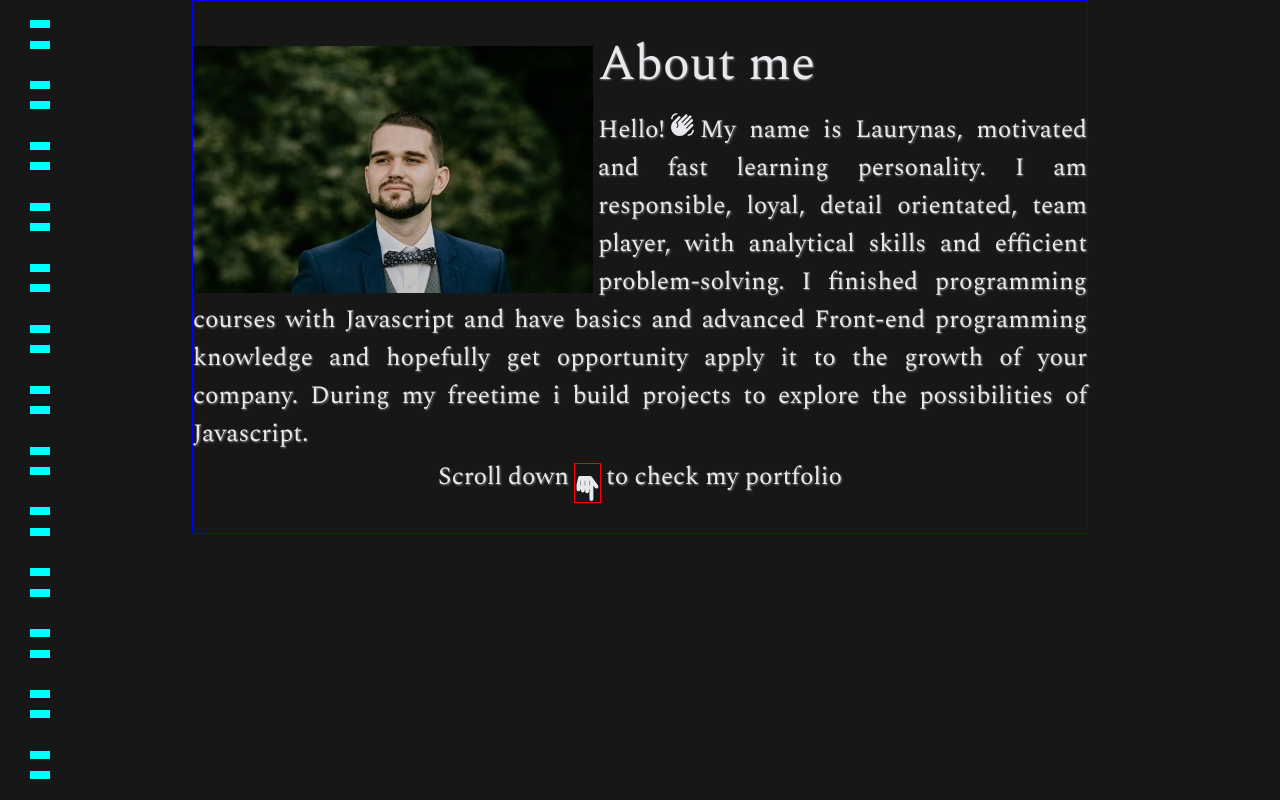
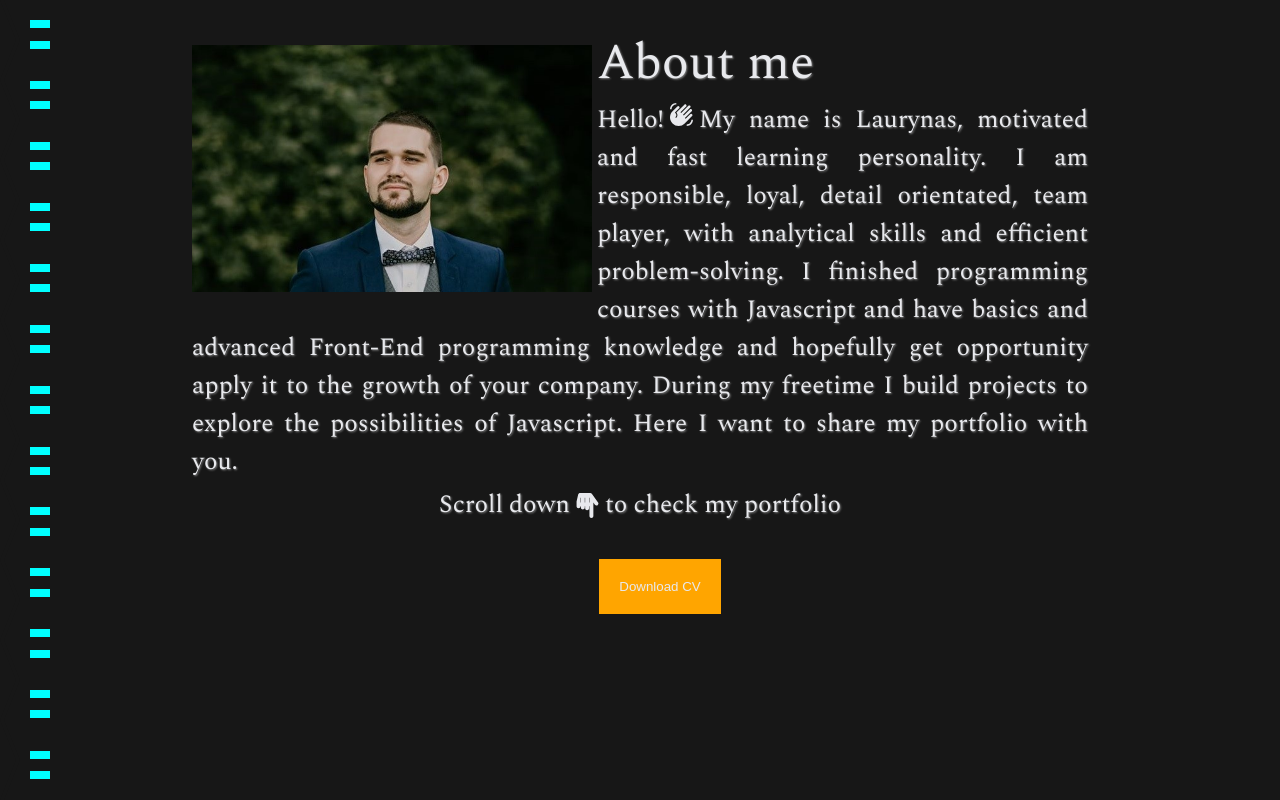
Before and after one commit to laurynas-cyber/Portfolio, a React (Create React App) app: page / in a window 1280 px wide. Built offline with nearby package versions, Linux system fonts and the light colour scheme.

Commit message:
typing text

```diff
--- /dev/null
+++ b/src/Component/BounceHand.jsx
@@ -0,0 +1,23 @@
+import { animated, useSpring } from "@react-spring/web";
+import { FaHandPointer } from "react-icons/fa";
+
+function BounceHand({styles}) {
+  const bounce = useSpring({
+    from: { transform: "translateY(-5px) rotate(180deg)" }, // Start position
+    to: { transform: "translateY(-10px) rotate(180deg)" }, // Bounce up
+    config: { tension: 2000, friction: 200 }, // Control speed and bounciness
+    loop: { reverse: true }, // Loop the animation, reverse direction
+
+  });
+  return (
+    <span className={styles.scroll_text}>
+      Scroll down
+      <animated.span style={bounce}>
+        <FaHandPointer />
+      </animated.span>
+      to check my portfolio
+    </span>
+  );
+}
+
+export default BounceHand;
--- a/src/Component/Scroll.jsx
+++ b/src/Component/Scroll.jsx
@@ -1,9 +1,10 @@
-import { useScroll, animated, useSpring } from "@react-spring/web";
+import { useScroll, animated, useSpring, useSprings } from "@react-spring/web";
 import img from "../assets/profilio23.jpg";
 import styles from "./styles.module.scss";
-import { useRef } from "react";
+import { useEffect, useRef, useState } from "react";
 import { MdWavingHand } from "react-icons/md";
-import { FaHandPointer } from "react-icons/fa";
+import cv from "../assets/CV.pdf";
+import BounceHand from "./BounceHand";
 const X_LINES = 40;
 
 const PAGE_COUNT = 2;
@@ -20,6 +21,39 @@ export default function Scroll() {
     y: "100%",
   }));
 
+  const text = `My name is Laurynas, motivated and fast learning personality. I am
+  responsible, loyal, detail orientated, team player, with
+  analytical skills and efficient problem-solving. I finished
+  programming courses with Javascript and have basics and advanced
+  Front-End programming knowledge and hopefully get opportunity
+  apply it to the growth of your company. During my freetime I build
+  projects to explore the possibilities of Javascript. Here I want
+  to share my portfolio with you.`;
+  const [letters, setLetters] = useState([]);
+  const [index, setIndex] = useState(0);
+
+  useEffect(() => {
+    setLetters(text.split(""));
+  }, [text]);
+
+  const springs = useSprings(
+    letters.length,
+    letters.map((_, i) => ({
+      opacity: index > i ? 1 : 0,
+      from: { opacity: 0 },
+      config: { duration: 1 }, // Adjust the duration for typing speed
+    }))
+  );
+
+  useEffect(() => {
+    if (index < letters.length) {
+      const timer = setTimeout(() => {
+        setIndex(index + 1);
+      }, 1); // Delay between each letter being "typed"
+      return () => clearTimeout(timer);
+    }
+  }, [index, letters.length]);
+  //----
   const { scrollYProgress } = useScroll({
     container: containerRef,
     onChange: ({ value: { scrollYProgress } }) => {
@@ -33,7 +67,7 @@ export default function Scroll() {
       immediate: true,
     },
   });
-  console.log(Array.from({ length: 20 }));
+
   return (
     <div ref={containerRef} className={styles.body}>
       <div className={styles.animated__layers}>
@@ -43,24 +77,21 @@ export default function Scroll() {
               <img src={img} alt="profilio"></img>
               <span className={styles.me}>About me </span>
               Hello!
-              <span className={styles.Icon}>
-                <MdWavingHand style={{ marginTop: "10px" }} />
-              </span>
-              My name is Laurynas, motivated and fast learning personality. I am
-              responsible, loyal, detail orientated, team player, with
-              analytical skills and efficient problem-solving. I finished
-              programming courses with Javascript and have basics and advanced
-              Front-end programming knowledge and hopefully get opportunity
-              apply it to the growth of your company. During my freetime i build
-              projects to explore the possibilities of Javascript.
-              <span className={styles.scroll_text}>
-                Scroll down
-                <span>
-                  <FaHandPointer />
-                </span>
-                to check my portfolio
-              </span>
+              <MdWavingHand style={{ margin: "0px 5px" }} />
+              {springs.map((props, i) => (
+                <animated.span key={i} style={props}>
+                  {letters[i]}
+                </animated.span>
+              ))}
+              <BounceHand styles={styles} />
             </p>
+            <a
+              href={cv}
+              download="LaurynasStanciauskasCV.pdf"
+              className={styles.cv_container}
+            >
+              <button>Download CV</button>
+            </a>
           </div>
         </div>
         <animated.div
@@ -108,7 +139,7 @@ export default function Scroll() {
           className={styles.dot}
           style={{
             transform: scrollYProgress.to(
-              (val) => `translate(-50%, -${val * 50}%)`
+              (val) => `translate(-${52 - 2 * val}%, -${-20 + 70 * val}%)`
             ),
             clipPath: scrollYProgress.to(
               (val) =>
--- a/src/Component/styles.module.scss
+++ b/src/Component/styles.module.scss
@@ -29,7 +29,6 @@
 
 .bar {
   height: 1vh;
-  background-color: rgba(255, 255, 255, 0.4);
   background-color: aqua;
 }
 
@@ -138,7 +137,6 @@
   left: 50%;
   transform: translate(-50%, -50%);
   .about {
-    border: solid 1px blue;
     p {
       text-align: justify;
       font-size: 25px;
@@ -160,9 +158,26 @@
         justify-content: center;
         margin: 5px;
         span {
-          transform: rotate(180deg);
           margin: 5px;
-          border: solid 1px red;
+        }
+      }
+    }
+    .cv_container {
+      display: flex;
+      justify-content: center;
+      text-decoration: none;
+      button {
+        transform: translateX(20px);
+        background-color: orange;
+        padding: 20px;
+        border: none;
+        cursor: pointer;
+        pointer-events: all;
+        color: #e8e9ed;
+        transition: all ease-in 0.3s;
+
+        &:hover {
+          color: #263547;
         }
       }
     }
```
Also changed, not shown: 1 other file (tests, documents, lock files or other folders).
